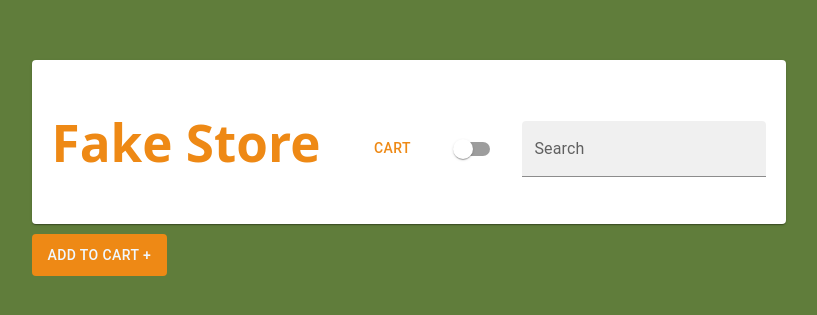
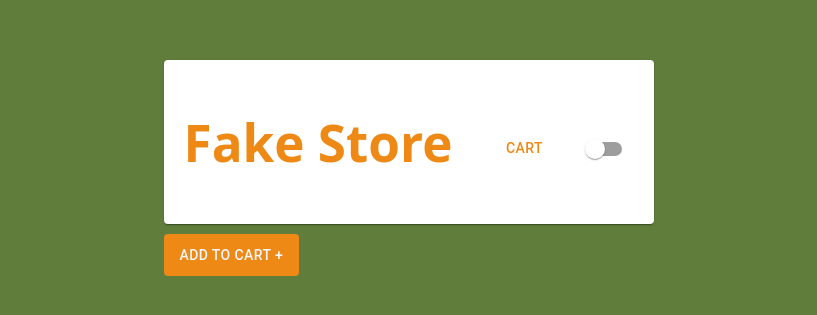
Before and after one commit to Tidal96/FakeStore-demo, a React (Vite) app: page /product/1 in a window 1280 px wide. Shown: the part 237-552 px from the top of the page, without its empty margins (251-1068 px from the left). Built offline with nearby package versions, Linux system fonts and the light colour scheme; no server answers.

Commit message:
fix: correct CSS import path in Menu component and adjust layout structure

```diff
--- a/src/Components/molecule/Menu.tsx
+++ b/src/Components/molecule/Menu.tsx
@@ -4,7 +4,7 @@ import { useState, useContext, createContext } from "react";
 import DropdownMenu from "./DropdownMenu";
 import Switch from "@mui/material/Switch";
 import { Card } from "@mui/material";
-import styles from "../../styles/Menu.module.css";
+import styles from "../../Styles/Menu.module.css";
 import { appContext } from "../../App";
 import { Link } from "react-router-dom";
 
@@ -14,6 +14,7 @@ type MenuProps = {
   selectedItem: string | null;
   setSelectedItem: (selected: string | null) => void;
   showDropdownMenu?: boolean;
+  showSearchField?: boolean;
 };
 
 
@@ -23,11 +24,14 @@ export default function Menu({
   selectedItem,
   setSelectedItem,
   showDropdownMenu = true,
+  showSearchField = true,
 }: MenuProps) {
   const { darkMode, toggleDarkMode } = useContext(appContext);
 
   return (
+    <div className={styles["layout-wrapper"]}>
       <Card className={styles.menu}>
+
         <Link to="/">
           <h1 className={styles["txt-color"]}>Fake Store</h1>
         </Link>
@@ -46,11 +50,16 @@ export default function Menu({
           )}
 
           <Switch checked={darkMode} onChange={toggleDarkMode} />
+          {showSearchField && (
             <SearchField
               searchQuery={searchQuery}
               setSearchQuery={setSearchQuery}
             />
+          )}
+
         </div>
+
       </Card>
+    </div>
   );
 }
```
Lines whose indentation alone changed are shown as unchanged.
